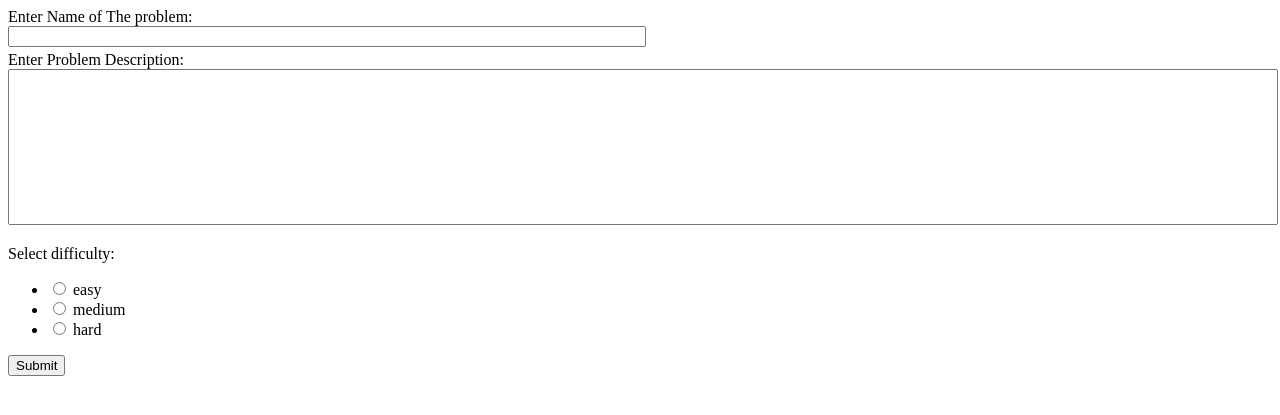
After one commit to Udayskn/ASSES, a Django app: page /HOME/addProblem in a window 1280 px wide. The commit adds this page. Shown: the top 415 px of the page. Run offline with Django 5.2, Linux system fonts and the light colour scheme.

Commit message:
Added a feauture of adding a problem and corresponding testcases for the user

```diff
--- /dev/null
+++ b/Asses/HOME/templates/HOME/addProblem.html
@@ -0,0 +1,54 @@
+<!DOCTYPE html>
+<html lang="en">
+
+<head>
+    <meta charset="UTF-8">
+    <meta name="viewport" content="width=device-width, initial-scale=1.0">
+    <title>Document</title>
+    <style>
+        textarea {
+            resize:none;
+        }
+        #problemName {
+            width : 50%;
+        }
+        #problemText {
+            width : 100%;
+        }
+        #testCases {
+            width : 50%;
+        }
+
+    </style>
+</head>
+
+<body>
+    <form action="" method="POST">
+        {% csrf_token %}
+        <label for='problemName'>Enter Name of The problem:</label></br>
+        <textarea id='problemName' name='problemName' rows='1'></textarea></br>
+
+        <label for='problemText'>Enter Problem Description:</label></br>
+        <textarea name='problemText' id='problemText' rows='10'></textarea></br>
+
+        <p>Select difficulty:</p>
+        <ul>
+            <li>
+                <input type='radio' name='difficulty' id='easy' value='easy'>
+                <label for='easy'>easy</label>
+            </li>
+            <li>
+                <input type='radio' name='difficulty' id='medium' value='medium'>
+                <label for='medium'>medium</label>
+            </li>
+            <li>
+                <input type='radio' name='difficulty' id='hard' value='hard'>
+                <label for='hard'>hard</label>
+            </li>
+        </ul>
+
+        <input type='submit' name='submit'>
+    </form>
+</body>
+
+</html>
--- a/Asses/HOME/templates/HOME/problem.html
+++ b/Asses/HOME/templates/HOME/problem.html
@@ -42,9 +42,9 @@
     <h1>My_OJ</h1>
     <h2>All the best</h2>
     <h3>{{ProblemName}}</h3>
-        <p id="Problemstatement">
-            {{Problemstatement}}
-        </p>
+        <div id="Problemstatement">
+        <p >{{Problemstatement|linebreaks}}</p>
+        </div>
         <form method="post" action = {% url 'HOME:verdict' problem.id %} enctype="multipart/form-data">
             {% csrf_token %}
             {{ form.as_p }}
--- a/Asses/HOME/urls.py
+++ b/Asses/HOME/urls.py
@@ -4,5 +4,7 @@ app_name='HOME'
 urlpatterns = [
     path('',views.HomeView.as_view(),name='home'),
     path('<int:problem_id>',views.ProblemView,name='Problem'),
-    path('<int:problem_id>/verdict',views.VerdictView,name = 'verdict')
+    path('<int:problem_id>/verdict',views.VerdictView,name = 'verdict'),
+    path('addProblem',views.addProblem,name='addProblem'),
+    path('addTestCase',views.addTestCase,name='nameTestCase')
 ]
--- a/Asses/HOME/views.py
+++ b/Asses/HOME/views.py
@@ -27,6 +27,8 @@ def ProblemView(request, problem_id):
         'problem': problem,
         'form' : form
     }
+    print('text giving to html is :\n',context['Problemstatement'])
+
     return render(request, 'HOME\problem.html', context)
 
 def VerdictView(request,problem_id):
@@ -161,3 +163,28 @@ def VerdictView(request,problem_id):
     #return render(request, 'home\problemverdict.html', context)
 
     return HttpResponse('verdict:{}'.format(verdict)) # for debugging purpose.
+
+
+def addProblem(request):
+    if request.method=='POST':
+        problemName,problemText = request.POST['problemName'],request.POST['problemText']
+        difficulty = request.POST['difficulty']
+        print(problemText)
+        newProblem = Problem.objects.create(name=problemName,description=problemText,diff_level=difficulty)
+        # validate testcases.
+        newProblem.save()
+
+        return redirect('HOME:home')
+    return render(request,'HOME/addProblem.html')
+
+def addTestCase(request):
+    if request.method=='POST':
+        problemName,input,output = request.POST['problemName'],request.POST['input'],request.POST['output']
+        try:
+            problem = Problem.objects.get(name=problemName)
+            newTestCase = TestCase.objects.create(problem = problem,input=input,output=output)
+            newTestCase.save()
+            return redirect('HOME:home')
+        except:
+            return render(request,'HOME/addTestCase.html',context={'error':'The problem name given is not valid.Try again!'})
+    return render(request,'HOME/addTestCase.html')
```
Also changed, not shown: Asses/HOME/templates/HOME/addTestCase.html (added, +65 -0 lines), Asses/db.sqlite3, 1 other file.
